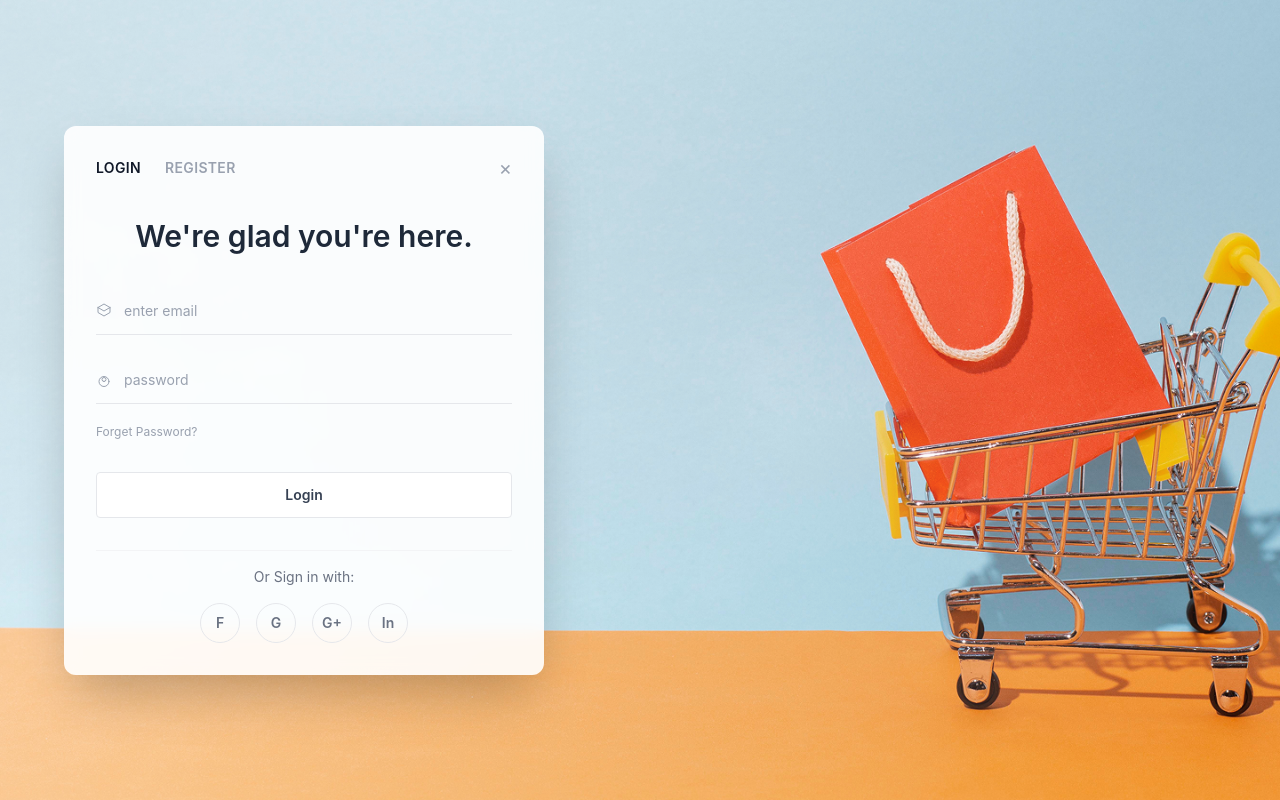
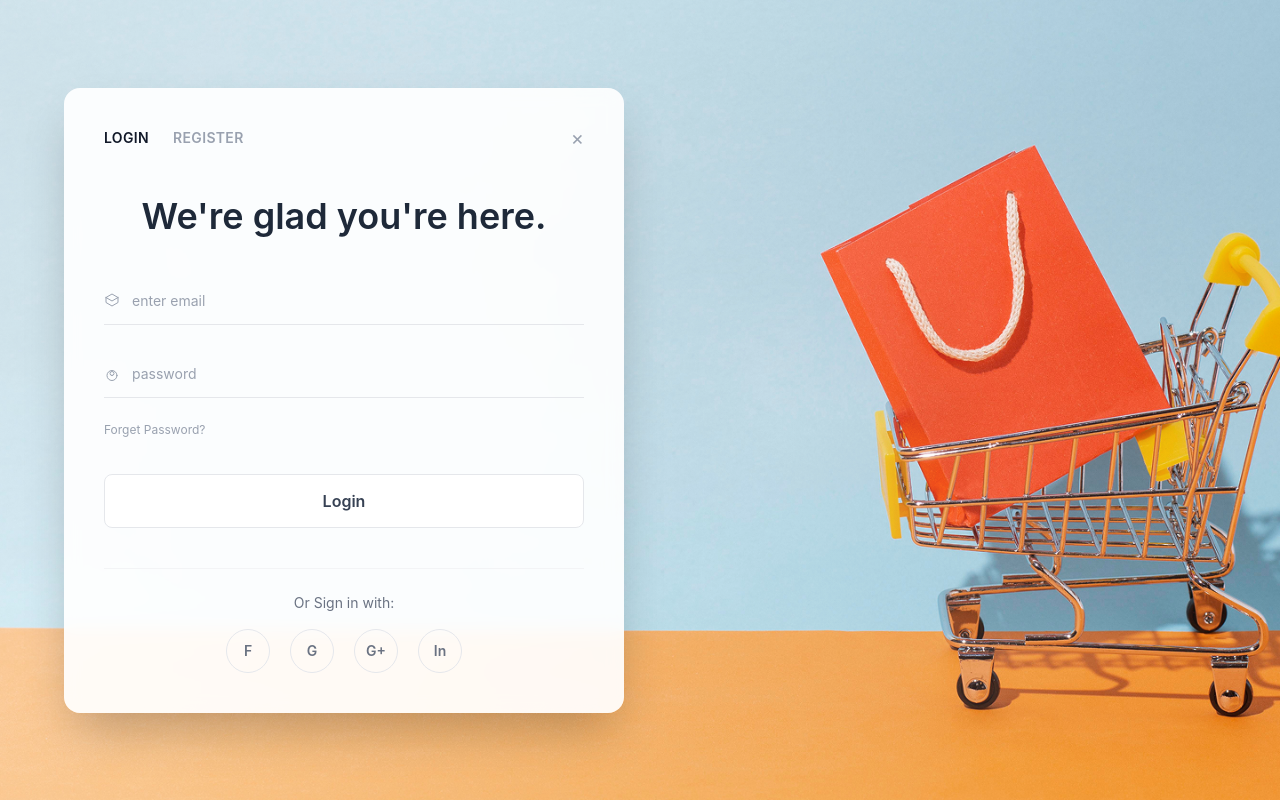
Before and after one commit to nguynninh/se2525-13.2-admin, a React (Vite) app: page /login in a window 1280 px wide. Built offline with nearby package versions, Linux system fonts and the light colour scheme.

Commit message:
Enlarge auth card and typography for login/register

```diff
--- a/src/pages/Auth.jsx
+++ b/src/pages/Auth.jsx
@@ -56,7 +56,7 @@ const AuthPage = ({ initialMode = 'login' }) => {
       <div className="absolute inset-0 bg-gradient-to-t from-white/40 via-white/20 to-transparent lg:bg-gradient-to-r" />
 
       <div className="relative w-full max-w-6xl mx-auto flex justify-start">
-        <div className="w-full max-w-xl lg:w-[480px] bg-white/90 backdrop-blur-sm rounded-xl shadow-2xl p-6 sm:p-8">
+        <div className="w-full max-w-2xl lg:w-[560px] bg-white/92 backdrop-blur-sm rounded-2xl shadow-2xl p-8 sm:p-10">
           <div className="flex items-center justify-between">
             <div className="flex items-center gap-6">
               <TabButton active={isLogin} onClick={() => setMode('login')}>
@@ -75,12 +75,12 @@ const AuthPage = ({ initialMode = 'login' }) => {
             </button>
           </div>
 
-          <div className="mt-6 sm:mt-10 space-y-8">
-            <div className="text-2xl sm:text-3xl font-semibold text-gray-800 text-center">
+          <div className="mt-8 sm:mt-12 space-y-10">
+            <div className="text-3xl sm:text-4xl font-semibold text-gray-800 text-center">
               {headline}
             </div>
 
-            <form className="space-y-5">
+            <form className="space-y-6">
               {!isLogin && (
                 <InputRow icon="M15.75 6.75a3.75 3.75 0 1 1-7.5 0 3.75 3.75 0 0 1 7.5 0ZM4.5 19.5a7.5 7.5 0 0 1 15 0">
                   <input
@@ -148,21 +148,21 @@ const AuthPage = ({ initialMode = 'login' }) => {
 
               <button
                 type="button"
-                className="w-full py-3 mt-3 text-sm font-semibold text-gray-700 bg-white border border-gray-200 rounded hover:border-gray-300 hover:shadow-sm transition"
+                className="w-full py-3.5 mt-3 text-base font-semibold text-gray-700 bg-white border border-gray-200 rounded-lg hover:border-gray-300 hover:shadow-sm transition"
               >
                 {isLogin ? 'Login' : 'Register'}
               </button>
             </form>
 
             {isLogin && (
-              <div className="pt-4 border-t border-gray-100">
+              <div className="pt-6 border-t border-gray-100">
                 <div className="text-center text-sm text-gray-500 mb-4">Or Sign in with:</div>
-                <div className="flex items-center justify-center gap-4">
+                <div className="flex items-center justify-center gap-5">
                   {['F', 'G', 'G+', 'In'].map((label) => (
                     <button
                       key={label}
                       type="button"
-                      className="h-10 w-10 rounded-full border border-gray-200 text-sm font-semibold text-gray-500 hover:border-gray-400 hover:text-gray-700 transition"
+                      className="h-11 w-11 rounded-full border border-gray-200 text-sm font-semibold text-gray-500 hover:border-gray-400 hover:text-gray-700 transition"
                       aria-label={`Sign in with ${label}`}
                     >
                       {label}
```
